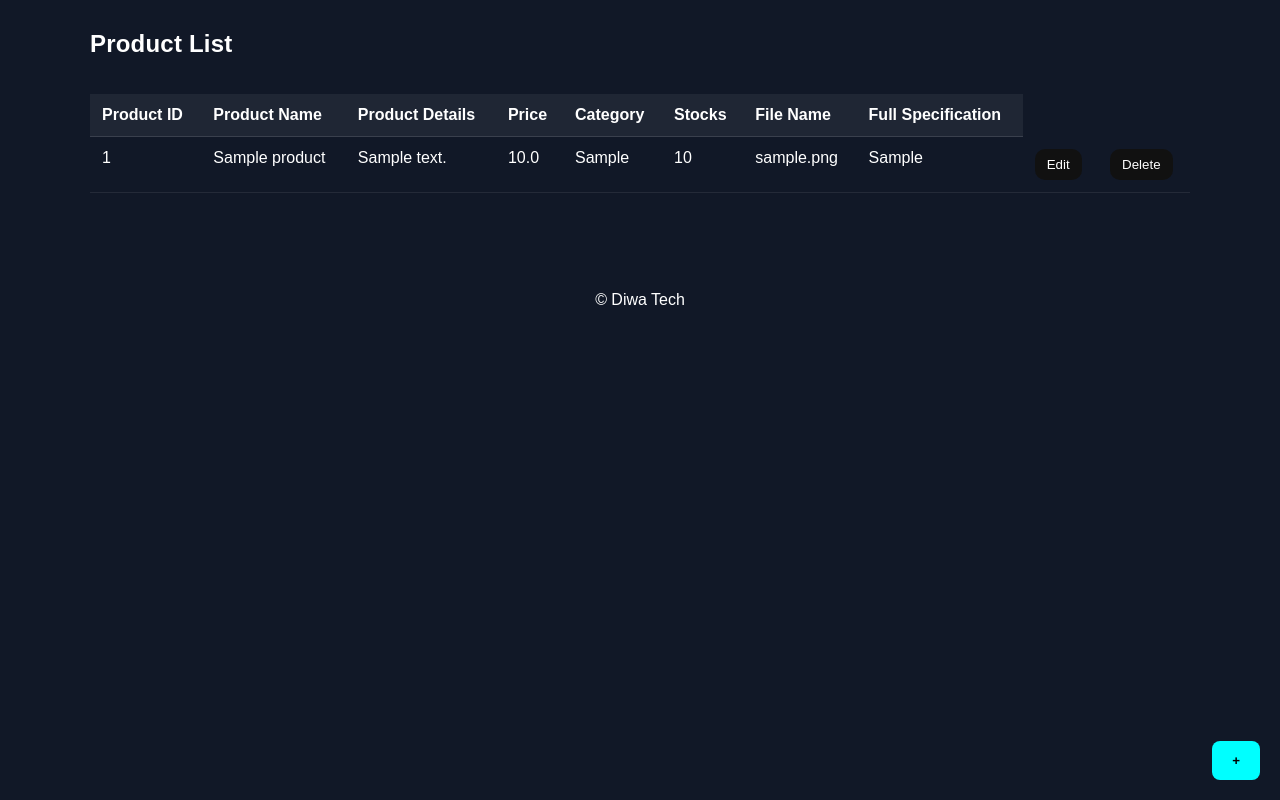
After one commit to Niru070606/Integrative_Ecommerce_Group1, a Flask app: page /adminList in a window 1280 px wide. The commit adds this page. Run offline with Flask 3, Linux system fonts and the light colour scheme; tables that the repository leaves empty hold one stand-in row (values such as "Sample post").

Commit message:
added complete crud

```diff
--- a/app/__init__.py
+++ b/app/__init__.py
@@ -12,6 +12,9 @@ def create_app():
         'mysql+pymysql://root:@localhost/product_information'
         app.config['SQLALCHEMY_TRACK_MODIFICATIONS'] = False
 
+        # Needed for Flask `flash()` and sessions
+        app.config['SECRET_KEY'] = 'dev-secret-key-change-me'
+
         db.init_app(app)
         migrate.init_app(app, db)
 
--- a/app/controllers/ecommerce.py
+++ b/app/controllers/ecommerce.py
@@ -1,5 +1,6 @@
-from flask import Blueprint,render_template
+from flask import Blueprint,render_template, request, redirect, url_for, flash
 from app.models.ecommerce import Ecommerce
+from app import db
 
 product_bp = Blueprint('product',__name__)
 
@@ -29,3 +30,87 @@ def secondPage():
 def product_detail(product_id):
     product = Ecommerce.query.get(product_id)# Ask Model for one record
     return render_template('public/product_templates/details.html', product=product)
+
+@product_bp.route('/adminList')
+def adminList():
+    products = Ecommerce.query.all()
+    return render_template('public/adminList.html', products=products)
+
+@product_bp.route('/<int:product_id>/edit', methods = ['GET', 'POST'])
+def edit_product(product_id):
+    product = Ecommerce.query.get(product_id)
+
+    if product is None:
+        flash('Product not found', 'error')
+        return redirect(url_for('product.adminList'))
+
+    if request.method == 'POST':
+        product_name = request.form.get('product_name')
+        product_description = request.form.get('product_details')
+        file_path = request.form.get('file_path')
+        price = request.form.get('price')
+        category = request.form.get('category')
+        stocks = request.form.get('stocks')
+        specification = request.form.get('specification')
+
+        if not product_name or not product_description or not file_path or not price or not category or not stocks or not specification:
+            flash('All fields required to be filled', 'error')
+            return redirect(url_for('product.edit_product', product_id=product.id))
+
+        product.product_name = product_name
+        product.product_description = product_description
+        product.file_path = file_path
+        product.price = price
+        product.category = category
+        product.stocks = stocks
+        product.specification = specification
+
+        db.session.commit()
+
+        flash('Succesfully edited the product', 'succes')
+        return redirect(url_for('product.edit_product', product_id=product.id))
+    return render_template('public/edit_product.html', product=product)
+
+
+
+
+@product_bp.route('/addProduct', methods = ['GET', 'POST'])
+def add_product():
+    if request.method == 'POST':
+        product_name = request.form.get('product_name')
+        product_description = request.form.get('product_details')
+        file_path = request.form.get('file_path')
+        price = request.form.get('price')
+        category = request.form.get('category')
+        stocks = request.form.get('stocks')
+        specification = request.form.get('specification')
+
+        if not product_name or not product_description or not file_path or not price or not category or not stocks or not specification:
+            flash('All fields required to be filled', 'error')
+            return redirect(url_for('product.add_product'))
+
+        new_product = Ecommerce(product_name=product_name, product_description=product_description, file_path=file_path, price=price, category=category, stocks=stocks, specification=specification)
+        db.session.add(new_product)
+        db.session.commit()
+
+        flash('Succesfully added a new product', 'succes')
+        return redirect(url_for('product.adminList'))
+
+    return render_template('public/add_products.html')
+
+@product_bp.route('/<int:product_id>/delete', methods = ['GET', 'POST'])
+def delete_product(product_id):
+    product = Ecommerce.query.get(product_id)
+
+    if product is None:
+        flash('Product not found', 'error')
+        return redirect(url_for('product.adminList'))
+
+    if request.method == 'POST':
+        db.session.delete(product)
+        db.session.commit()
+
+        flash(f'{product.product_name} has been deleted', 'succes')
+        return redirect(url_for('product.adminList'))
+
+    return render_template('public/confirm_delete.html', product=product)
--- a/app/models/ecommerce.py
+++ b/app/models/ecommerce.py
@@ -14,4 +14,4 @@ class Ecommerce(db.Model):
 
 
     def __repr__(self):
-        return f'<Product {self.name}>'
+        return f'<Product {self.product_name}>'
--- /dev/null
+++ b/app/static/CSS/adminPage.css
@@ -0,0 +1,235 @@
+/* Admin UI theme (dark + teal accent) */
+
+:root {
+  --bg: #111827;
+  --surface: #0b0f19;
+  --surface-2: #111;
+  --text: #ffffff;
+  --muted-border: rgba(255, 255, 255, 0.12);
+  --muted-border-2: rgba(255, 255, 255, 0.08);
+  --row-alt: rgba(255, 255, 255, 0.03);
+  --thead-bg: rgba(255, 255, 255, 0.06);
+  --accent: #00bcd4;
+  --accent-hover-bg: #00bcd4;
+  --danger: #7f1d1d;
+  --danger-hover: #ef4444;
+}
+
+html,
+body {
+  height: 100%;
+}
+
+body {
+  font-family: Arial, sans-serif;
+  margin: 0;
+  background: var(--bg);
+  color: var(--text);
+}
+
+main {
+  max-width: 1100px;
+  margin: 0 auto;
+  padding: 30px 16px 60px;
+}
+
+h1,
+h2 {
+  margin: 0 0 18px;
+  font-weight: 800;
+  letter-spacing: 0.2px;
+}
+
+h1 {
+  font-size: 2rem;
+}
+
+h2 {
+  font-size: 1.5rem;
+}
+
+/* Links */
+a {
+  color: var(--text);
+  text-decoration: none;
+}
+
+a:hover {
+  color: var(--accent);
+}
+
+a:focus-visible {
+  outline: 2px solid rgba(0, 188, 212, 0.7);
+  outline-offset: 2px;
+  border-radius: 10px;
+}
+
+/* Inputs + buttons */
+button,
+input {
+  font-family: inherit;
+}
+
+button {
+  background: var(--surface-2);
+  color: var(--text);
+  border: none;
+  padding: 10px 16px;
+  border-radius: 10px;
+  cursor: pointer;
+  transition: 0.18s ease;
+}
+
+button:hover {
+  background: var(--accent-hover-bg);
+  color: #000;
+  transform: translateY(-1px);
+}
+
+button:focus-visible {
+  outline: 2px solid rgba(0, 188, 212, 0.7);
+  outline-offset: 2px;
+}
+
+/* Forms */
+form {
+  background: rgba(255, 255, 255, 0.06);
+  border: 1px solid var(--muted-border);
+  border-radius: 12px;
+  padding: 20px;
+  margin-top: 12px;
+}
+
+label {
+  display: block;
+  font-weight: 700;
+  margin: 12px 0 6px;
+}
+
+input[type="text"],
+input[type="number"] {
+  width: 100%;
+  box-sizing: border-box;
+  height: 40px;
+  padding: 0 12px;
+  border-radius: 10px;
+  background: var(--surface);
+  border: 1px solid rgba(255, 255, 255, 0.15);
+  color: var(--text);
+  outline: none;
+  transition: 0.15s ease;
+}
+
+input[type="text"]:focus,
+input[type="number"]:focus {
+  border-color: rgba(0, 188, 212, 0.8);
+  box-shadow: 0 0 0 3px rgba(0, 188, 212, 0.18);
+}
+
+input[type="text"]::placeholder,
+input[type="number"]::placeholder {
+  color: rgba(255, 255, 255, 0.65);
+}
+
+/* Default layout for form actions */
+form > button {
+  margin-top: 16px;
+}
+
+/* Admin table */
+section.productTable {
+  overflow-x: auto;
+}
+
+section.productTable table {
+  width: 100%;
+  border-collapse: collapse;
+}
+
+section.productTable thead th {
+  background: var(--thead-bg);
+  color: var(--text);
+  text-align: left;
+  padding: 12px;
+  font-weight: 800;
+  border-bottom: 1px solid rgba(255, 255, 255, 0.12);
+  white-space: nowrap;
+}
+
+section.productTable tbody td {
+  padding: 12px;
+  border-bottom: 1px solid var(--muted-border-2);
+  vertical-align: top;
+}
+
+section.productTable tbody tr:nth-child(even) {
+  background: var(--row-alt);
+}
+
+section.productTable tbody tr:hover {
+  background: rgba(0, 188, 212, 0.12);
+}
+
+/* Buttons inside table cells */
+section.productTable td button {
+  padding: 8px 12px;
+  border-radius: 10px;
+  white-space: nowrap;
+}
+
+/* Delete confirmation destructive style */
+/* Template uses: <form ...><button type="submit">Yes, Delete it now</button></form> */
+form button[type="submit"] {
+  /* default is already non-destructive teal on hover; override below for delete */
+}
+
+/* Narrow heuristic: only the delete page has a single submit button and uses h1 Delete Students */
+/* We can't rely on page-specific classes, so keep rule low-risk by targeting the h1 context via :has(). */
+
+@supports selector(:has(*)) {
+  h1:has(+ p) ~ form button[type="submit"],
+  h1:has(+ p) form button[type="submit"] {
+    background: var(--danger);
+    color: #fff;
+  }
+
+  h1:has(+ p) ~ form button[type="submit"]:hover,
+  h1:has(+ p) form button[type="submit"]:hover {
+    background: var(--danger-hover);
+    color: #fff;
+    transform: translateY(-1px);
+  }
+}
+
+/* Fallback: style the first submit button inside any form following an h1 with delete wording */
+h1 {
+  /* no-op placeholder for cascade */
+}
+
+/* Responsive tweaks */
+@media (max-width: 720px) {
+  main {
+    padding: 22px 12px 50px;
+  }
+
+  form {
+    padding: 16px;
+  }
+
+  form > button {
+    width: 100%;
+  }
+}
+
+.addbutton {
+    position: fixed;
+    bottom: 20px;
+    right: 20px;
+    padding: 12px 20px;
+    background-color: #00ffff;
+    color: black;
+    border: none;
+    border-radius: 8px;
+    cursor: pointer;
+    font-weight: bold;
+}
--- /dev/null
+++ b/app/templates/adminBase.html
@@ -0,0 +1,23 @@
+<!DOCTYPE html>
+<html lang="en">
+<head>
+    <meta charset="UTF-8">
+    <meta name="viewport" content="width=device-width, initial-scale=1.0">
+    {% block title %}
+
+    {% endblock %}
+
+    <link rel="stylesheet" href="{{ url_for('static', filename='CSS/adminPage.css') }}">
+</head>
+<body>
+
+    {% block content %}
+
+    {% endblock %}
+
+
+
+    {% include 'includes/mainFooter.html'   %}
+
+</body>
+</html>
--- a/app/templates/basePages.html
+++ b/app/templates/basePages.html
@@ -4,3 +4,4 @@
 
 {% include "includes/mainFooter.html" %}
 <script src="{{ url_for('static', filename="JAVASCRIPT/secondPage.js") }}"></script>
+</html>
--- /dev/null
+++ b/app/templates/public/adminList.html
@@ -0,0 +1,63 @@
+{% extends 'adminBase.html' %}
+<!doctype html>
+    {% block title %}
+      <title>Admin List</title>
+    {% endblock %}
+
+
+
+    {% block content %}
+    <main>
+      <h2>Product List</h2>
+      <br />
+      <section class="productTable">
+        <table>
+          <thead>
+            <tr>
+              <th>Product ID</th>
+              <th>Product Name</th>
+              <th>Product Details</th>
+              <th>Price</th>
+              <th>Category</th>
+              <th>Stocks</th>
+              <th>File Name</th>
+              <th>Full Specification</th>
+            </tr>
+          </thead>
+          <tbody>
+            {% for product in products %}
+            <tr>
+              <td>{{ product.id }}</td>
+              <td>{{ product.product_name }}</td>
+              <td>{{ product.product_description }}</td>
+
+              <td>{{ product.price }}</td>
+              <td>{{ product.category }}</td>
+              <td>{{ product.stocks }}</td>
+              <td>{{ product.file_path }}</td>
+              <td>{{ product.specification }}</td>
+              <td>
+                <a
+                  href="{{ url_for('product.edit_product', product_id=product.id ) }}"
+                >
+                  <button>Edit</button>
+                </a>
+              </td>
+              <td>
+                <a href="{{ url_for('product.delete_product', product_id=product.id ) }}">
+                  <button>Delete</button>
+                </a>
+              </td>
+            </tr>
+
+            {% endfor %}
+          </tbody>
+        </table>
+      </section>
+      <br />
+
+      <a href="{{ url_for('product.add_product' ) }}">
+      <button class="addbutton">+</button>
+      </a>
+    </main>
+{% endblock %}
--- a/app/templates/public/secondPage.html
+++ b/app/templates/public/secondPage.html
@@ -79,10 +79,11 @@
 
     </section>
     </main>
-    {% endblock %}
 
 
 
 </body>
+{% endblock %}
+
 
 </html>
```
Also changed, not shown: app/templates/public/add_products.html (added, +48 -0 lines), app/templates/public/confirm_delete.html (added, +16 -0 lines), app/templates/public/edit_product.html (added, +46 -0 lines).
